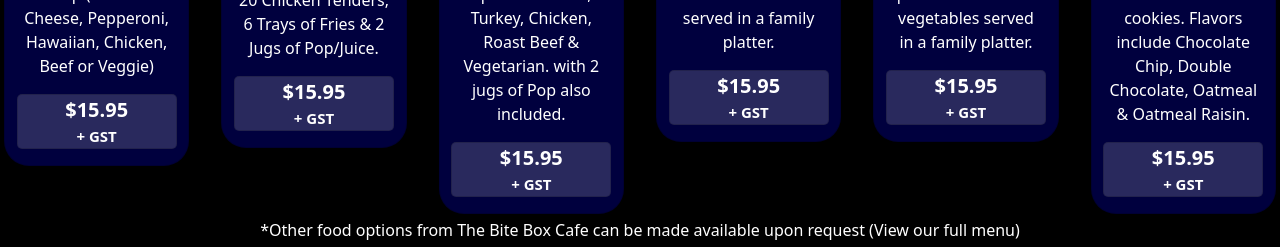
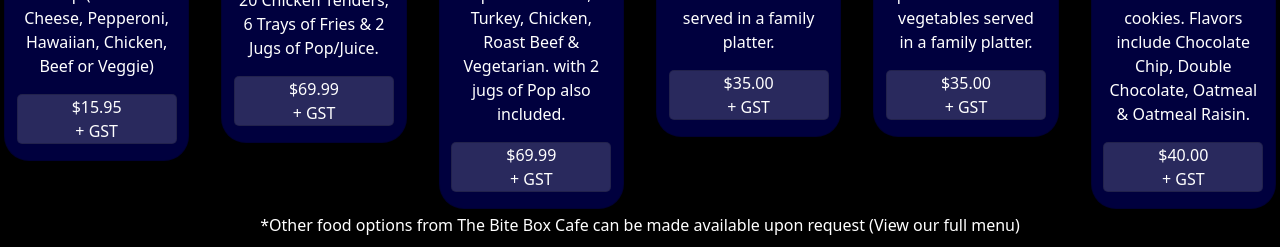
Before and after one commit to hoangleminhtriet/fe, a React (Vite) app in the folder swp/: page / in a window 1280 px wide. Shown: the part 2359-2606 px from the top of the page. Built offline with nearby package versions, Linux system fonts and the light colour scheme.

Commit message:
update css food home card

```diff
--- /dev/null
+++ b/swp/src/components/Loading.jsx
@@ -0,0 +1,20 @@
+import { Container, Row, Spinner } from "react-bootstrap";
+
+const Loading = () => {
+  return (
+    <>
+      <Container>
+        <Row
+          className="justify-content-center align-items-center"
+          style={{ minHeight: "100%" }}
+        >
+          <Spinner className="loading" animation="border" role="status">
+            <span className="visually-hidden">Loading...</span>
+          </Spinner>
+        </Row>
+      </Container>
+    </>
+  );
+};
+
+export default Loading;
--- a/swp/src/screen/Food/FoodScreen.jsx
+++ b/swp/src/screen/Food/FoodScreen.jsx
@@ -1,7 +1,8 @@
 /* eslint-disable react/no-unescaped-entities */
-import { Card, Col, Container, Row, Spinner } from "react-bootstrap";
+import { Card, Col, Container, Row } from "react-bootstrap";
 import "./FoodScreen.css";
 import { useEffect, useState } from "react";
+import Loading from "../../components/Loading";
 
 export default function FoodScreen() {
   const [isLoading, setIsLoading] = useState(true);
@@ -16,18 +17,7 @@ export default function FoodScreen() {
   }, []);
 
   if (isLoading) {
-    return (
-      <Container>
-        <Row
-          className="justify-content-center align-items-center"
-          style={{ minHeight: "100%" }}
-        >
-          <Spinner className="loading" animation="border" role="status">
-            <span className="visually-hidden">Loading...</span>
-          </Spinner>
-        </Row>
-      </Container>
-    );
+    return <Loading />;
   }
 
   return (
--- a/swp/src/screen/Home/Home.css
+++ b/swp/src/screen/Home/Home.css
@@ -41,6 +41,31 @@
 .link-name {
   color: yellow;
 }
+/* Food Card Party Pagkages */
+.food-card-home {
+  background-color: #00003e !important;
+  color: #fff !important;
+  border-radius: 25px !important;
+}
+.food-img-home {
+  border-radius: 25px !important;
+}
+.title-food-home {
+  font-weight: 700 !important;
+  font-size: 25px !important;
+}
+.food-price-home {
+  max-width: 10em !important;
+  background-color: #29295d !important;
+  color: #fff !important;
+  padding: 0 !important;
+  border-radius: 5px !important;
+}
+@media (max-width: 767px) {
+  .food-price-home {
+    max-width: 5em !important;
+  }
+}
 
 .home-banner {
   background: rgb(131, 58, 180);
--- a/swp/src/screen/Home/Home.jsx
+++ b/swp/src/screen/Home/Home.jsx
@@ -1,15 +1,8 @@
-import {
-  Button,
-  Card,
-  Col,
-  Container,
-  Image,
-  Row,
-  Spinner,
-} from "react-bootstrap";
+import { Button, Card, Col, Image, Row } from "react-bootstrap";
 import Banner from "../../assets/image/home1.png";
 import "./Home.css";
 import { useEffect, useState } from "react";
+import Loading from "../../components/Loading";
 
 const Home = () => {
   const [isLoading, setIsLoading] = useState(true);
@@ -24,18 +17,7 @@ const Home = () => {
   }, []);
 
   if (isLoading) {
-    return (
-      <Container>
-        <Row
-          className="justify-content-center align-items-center"
-          style={{ minHeight: "100%" }}
-        >
-          <Spinner className="loading" animation="border" role="status">
-            <span className="visually-hidden">Loading...</span>
-          </Spinner>
-        </Row>
-      </Container>
-    );
+    return <Loading />;
   }
 
   return (
@@ -237,146 +219,170 @@ const Home = () => {
       <Card.Title style={{ textAlign: "center", color: "yellow" }}>
         Party Pagkages
       </Card.Title>
-      <Row className="test1">
-        {/*Food1*/}
+      <Row>
+        {/* Food-card1 */}
         <Col className="m-1" style={{ textAlign: "center" }}>
-          <Card className="food-card">
+          <Card className="food-card-home">
             <Card.Img
-              className="food-img"
+              className="food-img-home"
               variant="top"
               src="https://thebigbox.ca/wp-content/uploads/2020/04/traditional-cheese-pizza.png"
             />
             <Card.Body>
-              <Card.Title className="title-food">Pizza Combo</Card.Title>
+              <Card.Title className="title-food-home">Pizza Combo</Card.Title>
               <Card.Text>
                 3‐12″ Pizza & 2 Jugs of Pop (Choice of Cheese, Pepperoni,
                 Hawaiian, Chicken, Beef or Veggie)
               </Card.Text>
               <Row style={{ flexWrap: "nowrap", justifyContent: "center" }}>
-                <Card className="food-price">
-                  <Card.Text className="mb-0 price-title1">$15.95</Card.Text>
-                  <Card.Text className="price-title2">+ GST</Card.Text>
+                <Card className="food-price-home">
+                  <Card.Text className="mb-0 price-title1-home">
+                    $15.95
+                  </Card.Text>
+                  <Card.Text className="price-title2-home">+ GST</Card.Text>
                 </Card>
               </Row>
             </Card.Body>
           </Card>
         </Col>
 
+        {/* Food-card2 */}
         <Col className="m-1" style={{ textAlign: "center" }}>
-          <Card className="food-card">
+          <Card className="food-card-home">
             <Card.Img
-              className="food-img"
+              className="food-img-home"
               variant="top"
               src="https://thebigbox.ca/wp-content/uploads/2020/04/tender-fries.png"
             />
             <Card.Body>
-              <Card.Title className="title-food">
+              <Card.Title className="title-food-home">
                 Chicken Tenders Combo
               </Card.Title>
               <Card.Text>
                 20 Chicken Tenders, 6 Trays of Fries & 2 Jugs of Pop/Juice.
               </Card.Text>
               <Row style={{ flexWrap: "nowrap", justifyContent: "center" }}>
-                <Card className="food-price">
-                  <Card.Text className="mb-0 price-title1">$15.95</Card.Text>
-                  <Card.Text className="price-title2">+ GST</Card.Text>
+                <Card className="food-price-home">
+                  <Card.Text className="mb-0 price-title1-home">
+                    $69.99
+                  </Card.Text>
+                  <Card.Text className="price-title2-home">+ GST</Card.Text>
                 </Card>
               </Row>
             </Card.Body>
           </Card>
         </Col>
 
+        {/* Food-card3 */}
         <Col className="m-1" style={{ textAlign: "center" }}>
-          <Card className="food-card">
+          <Card className="food-card-home">
             <Card.Img
-              className="food-img"
+              className="food-img-home"
               variant="top"
               src="https://thebigbox.ca/wp-content/uploads/2020/04/sandwich-platter-400x400.png"
             />
             <Card.Body>
-              <Card.Title className="title-food">Sandwich Combo</Card.Title>
+              <Card.Title className="title-food-home">
+                Sandwich Combo
+              </Card.Title>
               <Card.Text>
                 7 Sandwiches with options of Ham, Turkey, Chicken, Roast Beef &
                 Vegetarian. with 2 jugs of Pop also included.
               </Card.Text>
               <Row style={{ flexWrap: "nowrap", justifyContent: "center" }}>
-                <Card className="food-price">
-                  <Card.Text className="mb-0 price-title1">$15.95</Card.Text>
-                  <Card.Text className="price-title2">+ GST</Card.Text>
+                <Card className="food-price-home">
+                  <Card.Text className="mb-0 price-title1-home">
+                    $69.99
+                  </Card.Text>
+                  <Card.Text className="price-title2-home">+ GST</Card.Text>
                 </Card>
               </Row>
             </Card.Body>
           </Card>
         </Col>
 
+        {/* Food-card4 */}
         <Col className="m-1" style={{ textAlign: "center" }}>
-          <Card className="food-card">
+          <Card className="food-card-home">
             <Card.Img
-              className="food-img"
+              className="food-img-home"
               variant="top"
               src="https://thebigbox.ca/wp-content/uploads/2020/04/fruit-platter.png"
             />
             <Card.Body>
-              <Card.Title className="title-food">Fruit Platter</Card.Title>
+              <Card.Title className="title-food-home">Fruit Platter</Card.Title>
               <Card.Text>
                 A variety of freshly cut seasonal fruits served in a family
                 platter.
               </Card.Text>
               <Row style={{ flexWrap: "nowrap", justifyContent: "center" }}>
-                <Card className="food-price">
-                  <Card.Text className="mb-0 price-title1">$15.95</Card.Text>
-                  <Card.Text className="price-title2">+ GST</Card.Text>
+                <Card className="food-price-home">
+                  <Card.Text className="mb-0 price-title1-home">
+                    $35.00
+                  </Card.Text>
+                  <Card.Text className="price-title2-home">+ GST</Card.Text>
                 </Card>
               </Row>
             </Card.Body>
           </Card>
         </Col>
 
+        {/* Food-card5 */}
         <Col className="m-1" style={{ textAlign: "center" }}>
-          <Card className="food-card">
+          <Card className="food-card-home">
             <Card.Img
-              className="food-img"
+              className="food-img-home"
               variant="top"
               src="https://thebigbox.ca/wp-content/uploads/2020/04/veggie.png"
             />
             <Card.Body>
-              <Card.Title className="title-food">Veggie Platter</Card.Title>
+              <Card.Title className="title-food-home">
+                Veggie Platter
+              </Card.Title>
               <Card.Text>
                 A variety of freshly procured seasonal vegetables served in a
                 family platter.
               </Card.Text>
               <Row style={{ flexWrap: "nowrap", justifyContent: "center" }}>
-                <Card className="food-price">
-                  <Card.Text className="mb-0 price-title1">$15.95</Card.Text>
-                  <Card.Text className="price-title2">+ GST</Card.Text>
+                <Card className="food-price-home">
+                  <Card.Text className="mb-0 price-title1-home">
+                    $35.00
+                  </Card.Text>
+                  <Card.Text className="price-title2-home">+ GST</Card.Text>
                 </Card>
               </Row>
             </Card.Body>
           </Card>
         </Col>
 
+        {/* Food-card6 */}
         <Col className="m-1" style={{ textAlign: "center" }}>
-          <Card className="food-card">
+          <Card className="food-card-home">
             <Card.Img
-              className="food-img"
+              className="food-img-home"
               variant="top"
-              src="https://thebigbox.ca/wp-content/uploads/2020/04/cookie_platter-4-400x400.png "
+              src="https://thebigbox.ca/wp-content/uploads/2020/04/cookie_platter-4-400x400.png"
             />
             <Card.Body>
-              <Card.Title className="title-food">Cookies Platter</Card.Title>
+              <Card.Title className="title-food-home">
+                Cookies Platter
+              </Card.Title>
               <Card.Text>
                 A delicious assortment of cookies. Flavors include Chocolate
                 Chip, Double Chocolate, Oatmeal & Oatmeal Raisin.
               </Card.Text>
               <Row style={{ flexWrap: "nowrap", justifyContent: "center" }}>
-                <Card className="food-price">
-                  <Card.Text className="mb-0 price-title1">$15.95</Card.Text>
-                  <Card.Text className="price-title2">+ GST</Card.Text>
+                <Card className="food-price-home">
+                  <Card.Text className="mb-0 price-title1-home">
+                    $40.00
+                  </Card.Text>
+                  <Card.Text className="price-title2-home">+ GST</Card.Text>
                 </Card>
               </Row>
             </Card.Body>
           </Card>
         </Col>
+
         <Card.Text style={{ textAlign: "center" }}>
           *Other food options from The Bite Box Cafe can be made available upon
           request (View our full menu)
```
Also changed, not shown: swp/src/screen/Booking/HomeBooking.jsx (+3 -13 lines).
